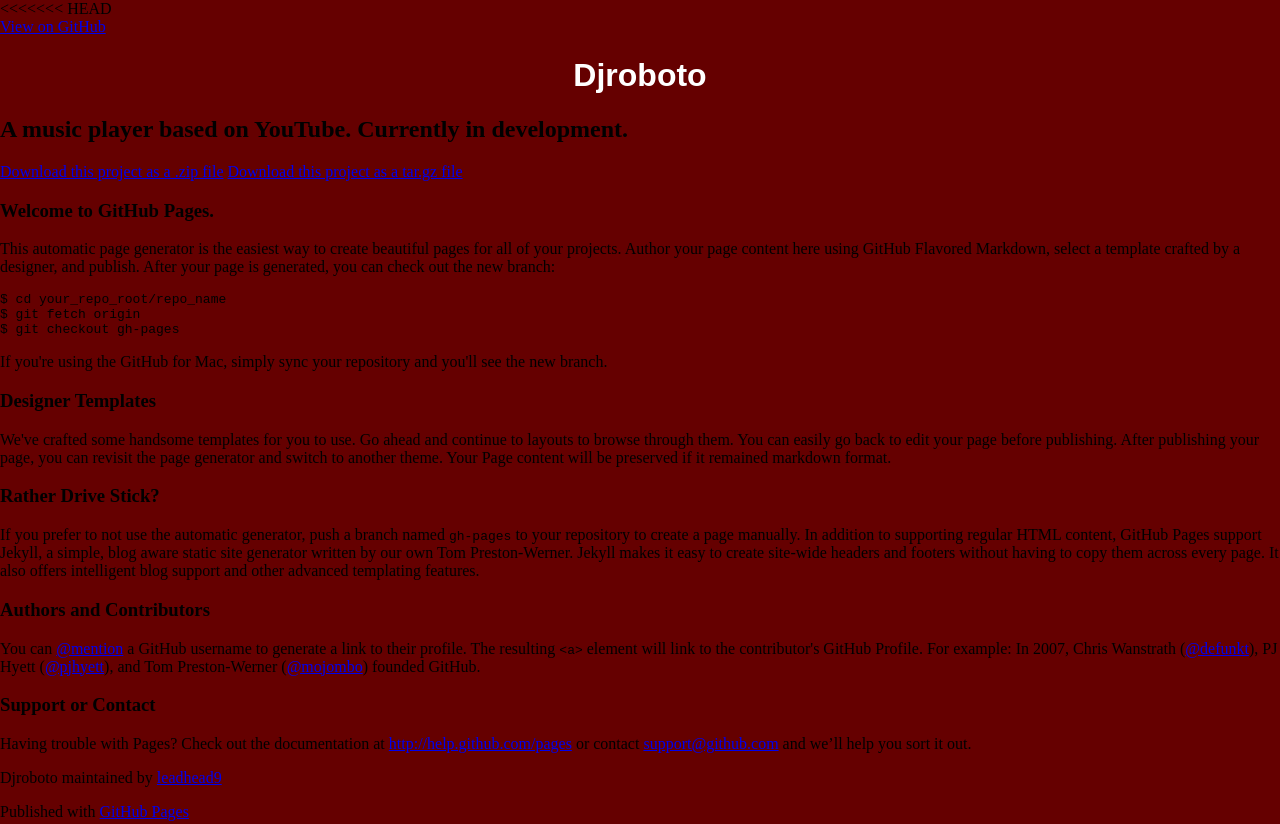
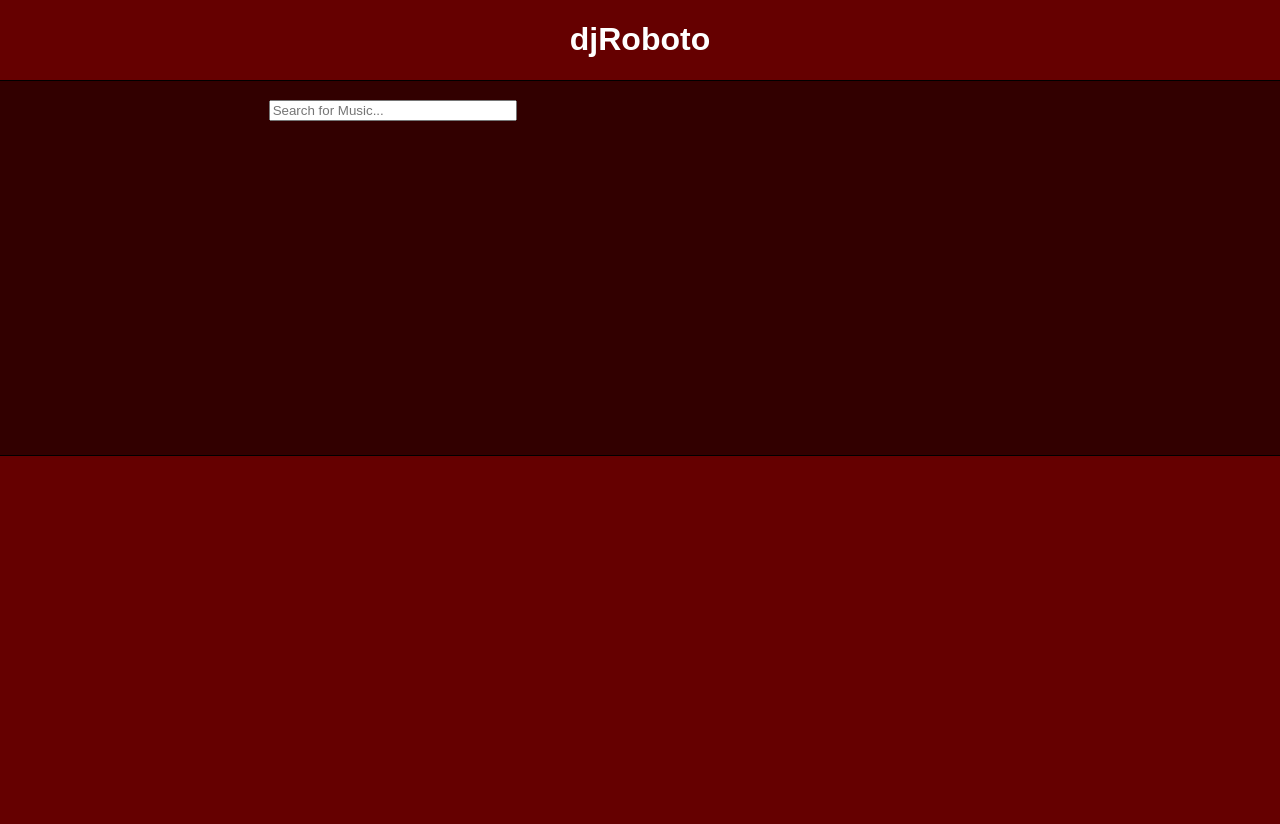
Before and after one commit to evanisnor/djroboto, a plain HTML site: page index.html in a window 1280 px wide. Shown: the top 824 px of the page. After the commit the page ends 800 px from the top, so only its background shows below. Drawn offline with Linux system fonts and the light colour scheme.

Commit message:
Updating index.html

```diff
--- a/index.html
+++ b/index.html
@@ -1,83 +1,3 @@
-<<<<<<< HEAD
-<!DOCTYPE html>
-<html>
-
-  <head>
-    <meta charset='utf-8' />
-    <meta http-equiv="X-UA-Compatible" content="chrome=1" />
-    <meta name="description" content="Djroboto : A music player based on YouTube. Currently in development." />
-
-    <link rel="stylesheet" type="text/css" media="screen" href="stylesheets/stylesheet.css">
-
-    <title>Djroboto</title>
-  </head>
-
-  <body>
-
-    <!-- HEADER -->
-    <div id="header_wrap" class="outer">
-        <header class="inner">
-          <a id="forkme_banner" href="https://github.com/leadhead9/djroboto">View on GitHub</a>
-
-          <h1 id="project_title">Djroboto</h1>
-          <h2 id="project_tagline">A music player based on YouTube. Currently in development.</h2>
-
-            <section id="downloads">
-              <a class="zip_download_link" href="https://github.com/leadhead9/djroboto/zipball/master">Download this project as a .zip file</a>
-              <a class="tar_download_link" href="https://github.com/leadhead9/djroboto/tarball/master">Download this project as a tar.gz file</a>
-            </section>
-        </header>
-    </div>
-
-    <!-- MAIN CONTENT -->
-    <div id="main_content_wrap" class="outer">
-      <section id="main_content" class="inner">
-        <h3>
-<a name="welcome-to-github-pages" class="anchor" href="#welcome-to-github-pages"><span class="octicon octicon-link"></span></a>Welcome to GitHub Pages.</h3>
-
-<p>This automatic page generator is the easiest way to create beautiful pages for all of your projects. Author your page content here using GitHub Flavored Markdown, select a template crafted by a designer, and publish. After your page is generated, you can check out the new branch:</p>
-
-<pre><code>$ cd your_repo_root/repo_name
-$ git fetch origin
-$ git checkout gh-pages
-</code></pre>
-
-<p>If you're using the GitHub for Mac, simply sync your repository and you'll see the new branch.</p>
-
-<h3>
-<a name="designer-templates" class="anchor" href="#designer-templates"><span class="octicon octicon-link"></span></a>Designer Templates</h3>
-
-<p>We've crafted some handsome templates for you to use. Go ahead and continue to layouts to browse through them. You can easily go back to edit your page before publishing. After publishing your page, you can revisit the page generator and switch to another theme. Your Page content will be preserved if it remained markdown format.</p>
-
-<h3>
-<a name="rather-drive-stick" class="anchor" href="#rather-drive-stick"><span class="octicon octicon-link"></span></a>Rather Drive Stick?</h3>
-
-<p>If you prefer to not use the automatic generator, push a branch named <code>gh-pages</code> to your repository to create a page manually. In addition to supporting regular HTML content, GitHub Pages support Jekyll, a simple, blog aware static site generator written by our own Tom Preston-Werner. Jekyll makes it easy to create site-wide headers and footers without having to copy them across every page. It also offers intelligent blog support and other advanced templating features.</p>
-
-<h3>
-<a name="authors-and-contributors" class="anchor" href="#authors-and-contributors"><span class="octicon octicon-link"></span></a>Authors and Contributors</h3>
-
-<p>You can <a href="https://github.com/blog/821" class="user-mention">@mention</a> a GitHub username to generate a link to their profile. The resulting <code>&lt;a&gt;</code> element will link to the contributor's GitHub Profile. For example: In 2007, Chris Wanstrath (<a href="https://github.com/defunkt" class="user-mention">@defunkt</a>), PJ Hyett (<a href="https://github.com/pjhyett" class="user-mention">@pjhyett</a>), and Tom Preston-Werner (<a href="https://github.com/mojombo" class="user-mention">@mojombo</a>) founded GitHub.</p>
-
-<h3>
-<a name="support-or-contact" class="anchor" href="#support-or-contact"><span class="octicon octicon-link"></span></a>Support or Contact</h3>
-
-<p>Having trouble with Pages? Check out the documentation at <a href="http://help.github.com/pages">http://help.github.com/pages</a> or contact <a href="mailto:support@github.com">support@github.com</a> and we’ll help you sort it out.</p>
-      </section>
-    </div>
-
-    <!-- FOOTER  -->
-    <div id="footer_wrap" class="outer">
-      <footer class="inner">
-        <p class="copyright">Djroboto maintained by <a href="https://github.com/leadhead9">leadhead9</a></p>
-        <p>Published with <a href="http://pages.github.com">GitHub Pages</a></p>
-      </footer>
-    </div>
-
-
-
-  </body>
-=======
 <!doctype html>
 <html ng-app="djroboto">
 <!--[if lt IE 7]>      <html class="no-js lt-ie9 lt-ie8 lt-ie7"> <![endif]-->
@@ -177,5 +97,4 @@ $ git checkout gh-pages
 	<footer>
 
 	</footer>
->>>>>>> origin/master
 </html>
```
